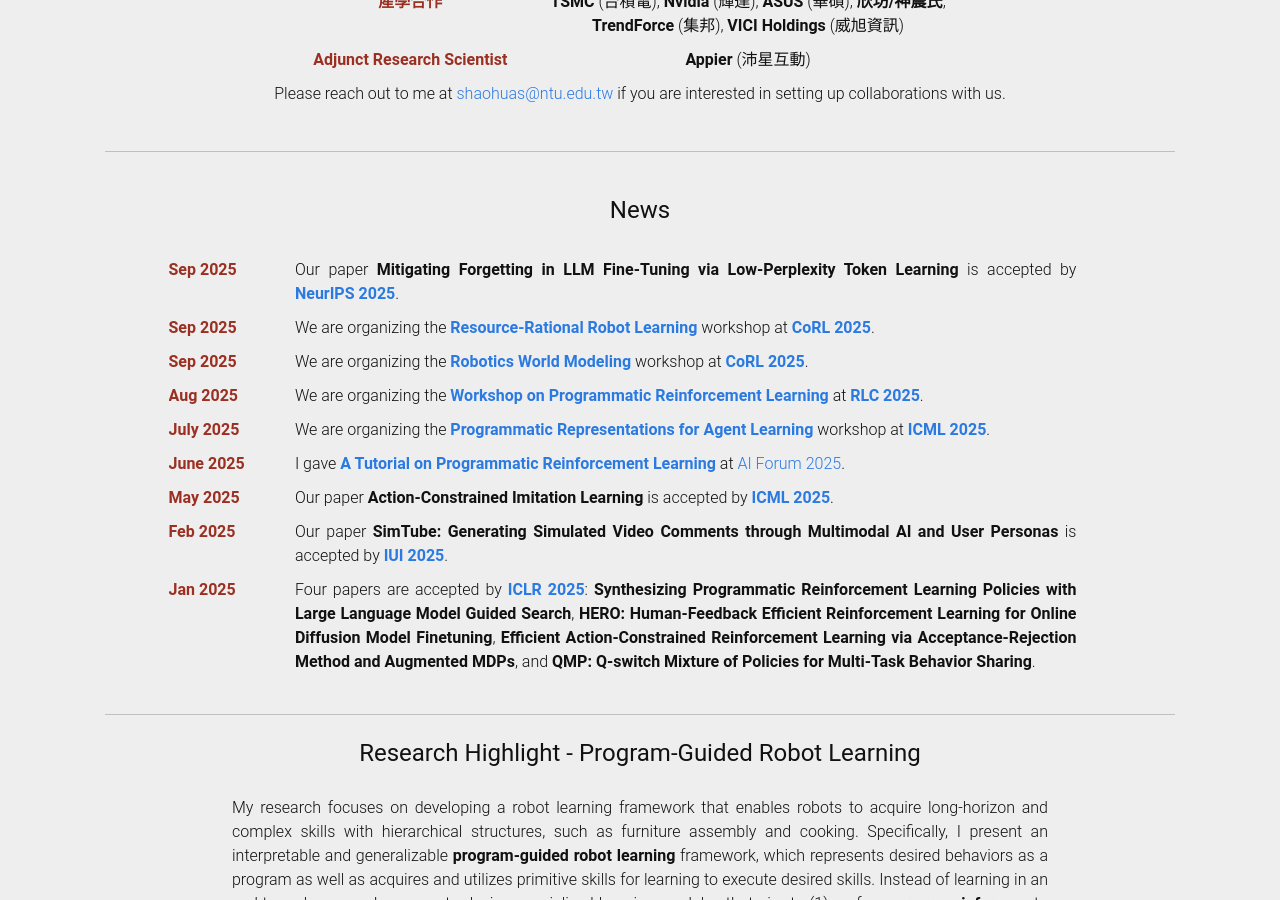
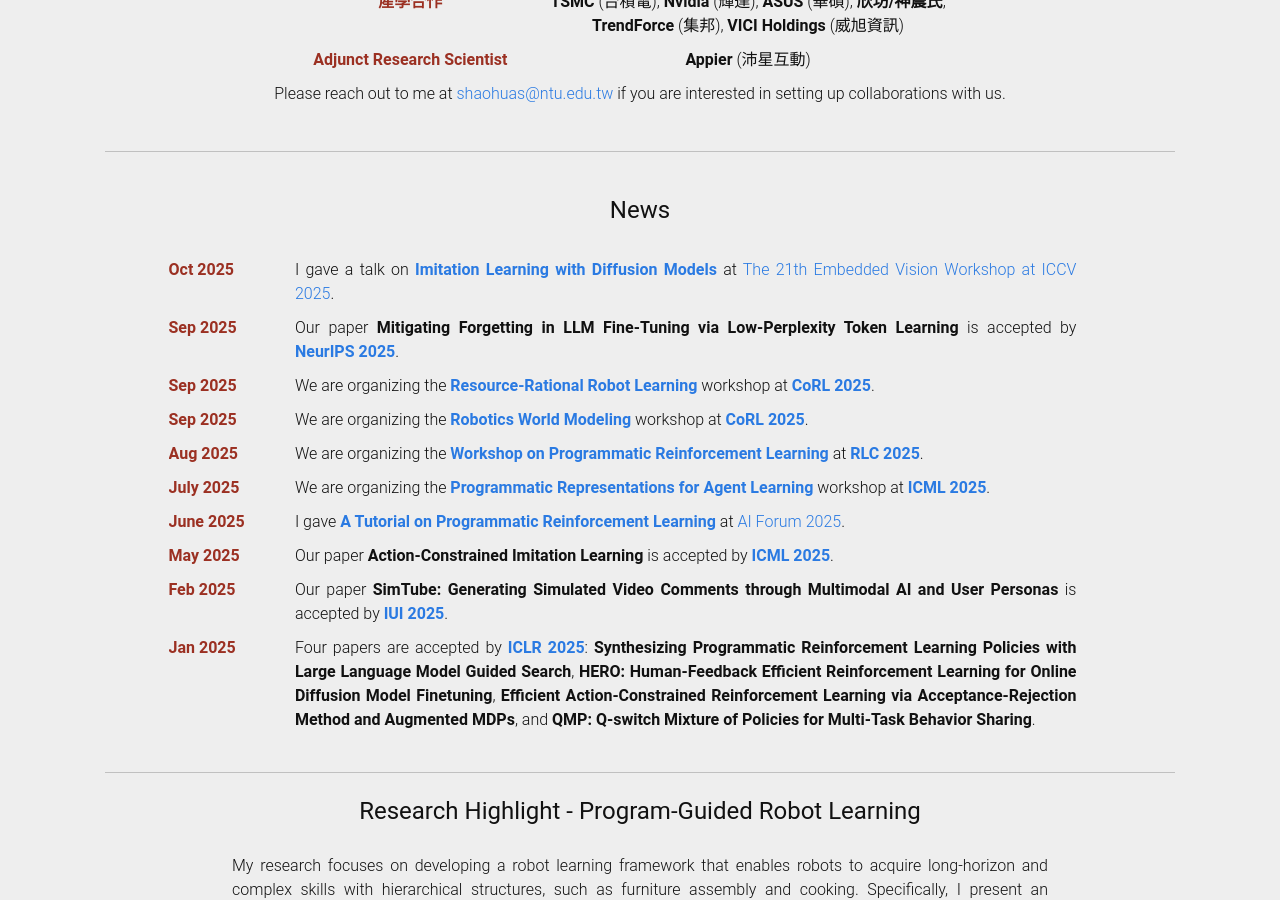
Before and after one commit to shaohua0116/shaohua0116.github.io, a Jekyll site: the page built from index.html, in a window 1280 px wide and 900 px high, scrolled down 815 px. Built offline with Jekyll 4.4.1, drawn with Linux system fonts in a browser that asks for light colours; some web fonts are replaced.

Commit message:
add iccv talk

```diff
--- a/_data/news.yml
+++ b/_data/news.yml
@@ -1,3 +1,5 @@
+- news: "I gave a talk on <b><a href='https://drive.google.com/file/d/1JvIT_AjlGaFBFYiVx43wseEsZeoYJN7t/view?usp=sharing'>Imitation Learning with Diffusion Models</a></b> at <a href='https://embeddedvisionworkshop.wordpress.com/'>The 21th Embedded Vision Workshop at ICCV 2025</a>."
+  date: 'Oct 2025'
 - news: 'Our paper <b>Mitigating Forgetting in LLM Fine-Tuning via Low-Perplexity Token Learning</b> is accepted by <b><a href="https://neurips.cc/">NeurIPS 2025</a></b>.'
   date: 'Sep 2025'
 - news: 'We are organizing the <b><a href="https://rational-robots.github.io/">Resource-Rational Robot Learning</a></b> workshop at <b><a href="https://www.corl.org/">CoRL 2025</a></b>.'
```
